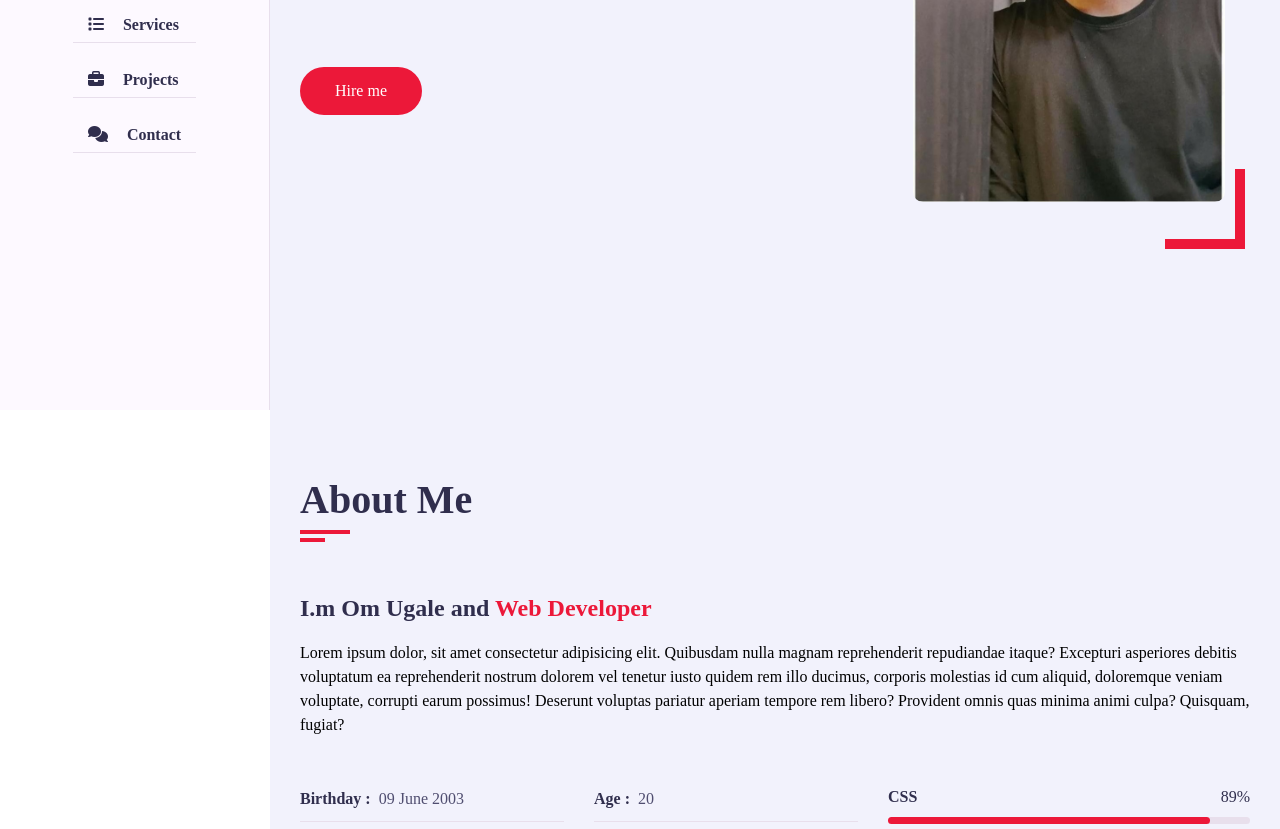
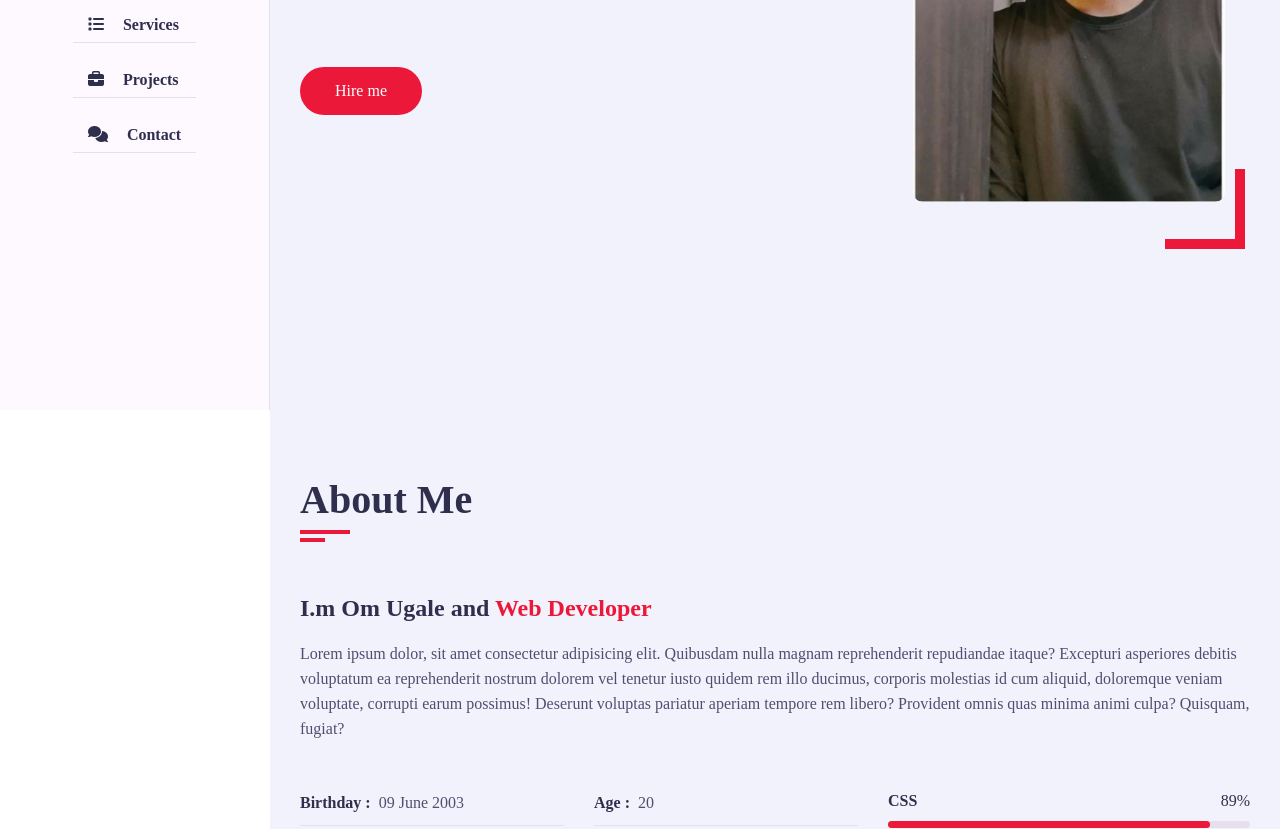
Before and after one commit to Om09062003/TechPlement, a plain HTML site: page Week 1/index.html in a window 1280 px wide. Shown: the part 390-1219 px from the top of the page. Drawn offline with nearby package versions, Linux system fonts and the light colour scheme; a web font is replaced by a local one.

```diff
--- a/Week 1/Index.css
+++ b/Week 1/Index.css
@@ -355,7 +355,7 @@ h3.my-profession{
     color: var(--skin-color);
 }
 
-.abou-content .about-content .about-text p{
+.about .about-content .about-text p{
     font-size: 16px;
     line-height: 25px;
     color: var(--text-black-700);
--- a/Week 1/index.html
+++ b/Week 1/index.html
@@ -421,6 +421,7 @@
         <span class="color-5" onclick="setActiveStyle('color-5')"></span>
       </div>
     </div>
+    <script src="https://cdnjs.cloudflare.com/ajax/libs/typed.js/2.1.0/typed.umd.js" integrity="sha512-+2pW8xXU/rNr7VS+H62aqapfRpqFwnSQh9ap6THjsm41AxgA0MhFRtfrABS+Lx2KHJn82UOrnBKhjZOXpom2LQ==" crossorigin="anonymous" referrerpolicy="no-referrer"></script>
     <script src="script.js"></script>
     <script src="style-switcher.js"></script>
   </body>
--- a/Week 1/script.js
+++ b/Week 1/script.js
@@ -0,0 +1,6 @@
+var type = new Typed(".typing",{
+    strings:["","Web Developer","Web Designer","Graphic Designer","Gamer"],
+    typeSpeed: 100,
+    BackSpeed: 60,
+    loop:true
+})
```
